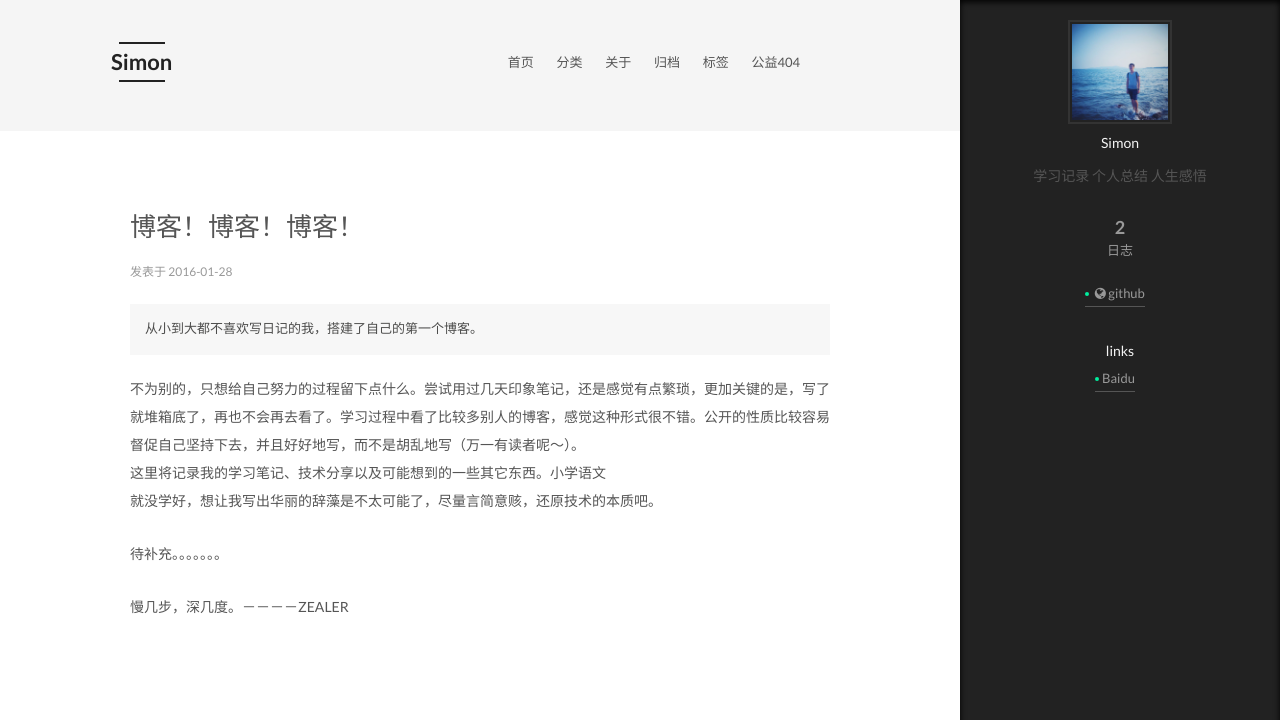
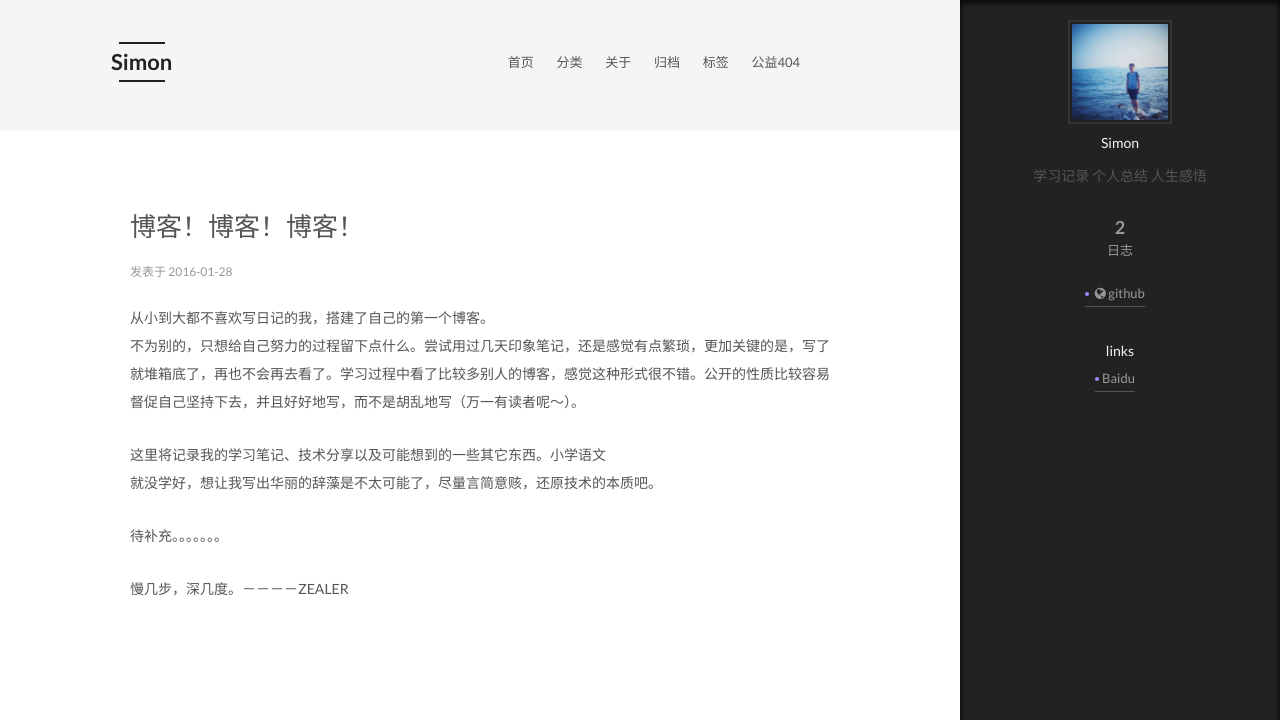
Before and after one commit to simonhgq/simonhgq, a plain HTML site: page index.html in a window 1280 px wide. Both pictures are taken after a click on the element 1217 px from the left and 742 px from the top of the page. Shown: the top 720 px of the page. Drawn offline with Linux system fonts and the light colour scheme.

Commit message:
Site updated: 2016-01-30 15:16:38

```diff
--- a/css/main.css
+++ b/css/main.css
@@ -1528,7 +1528,7 @@ pre .javascript .function {
   width: 4px;
   height: 4px;
   border-radius: 50%;
-  background: #01ee9e;
+  background: #9e8bff;
 }
 .sidebar-nav {
   margin: 0 0 20px;
--- a/index.html
+++ b/index.html
@@ -230,6 +230,15 @@
 
 
 
+
+
+
+
+
+
+
+
+
   <article class="post post-type-normal " itemscope itemtype="http://schema.org/Article">
 
 
@@ -284,8 +293,8 @@
 
 
 
-            <pre><code>从小到大都不喜欢写日记的我，搭建了自己的第一个博客。
-</code></pre><p>不为别的，只想给自己努力的过程留下点什么。尝试用过几天印象笔记，还是感觉有点繁琐，更加关键的是，写了就堆箱底了，再也不会再去看了。学习过程中看了比较多别人的博客，感觉这种形式很不错。公开的性质比较容易督促自己坚持下去，并且好好地写，而不是胡乱地写（万一有读者呢～）。<br>    这里将记录我的学习笔记、技术分享以及可能想到的一些其它东西。小学语文<br>就没学好，想让我写出华丽的辞藻是不太可能了，尽量言简意赅，还原技术的本质吧。</p>
+            <p>从小到大都不喜欢写日记的我，搭建了自己的第一个博客。<br>不为别的，只想给自己努力的过程留下点什么。尝试用过几天印象笔记，还是感觉有点繁琐，更加关键的是，写了就堆箱底了，再也不会再去看了。学习过程中看了比较多别人的博客，感觉这种形式很不错。公开的性质比较容易督促自己坚持下去，并且好好地写，而不是胡乱地写（万一有读者呢～）。</p>
+<p>这里将记录我的学习笔记、技术分享以及可能想到的一些其它东西。小学语文<br>就没学好，想让我写出华丽的辞藻是不太可能了，尽量言简意赅，还原技术的本质吧。</p>
 <p>待补充。。。。。。。</p>
 <p>慢几步，深几度。－－－－ZEALER</p>
 
```
Also changed, not shown: 2016/01/28/博客！博客！博客！/index.html (+9 -9 lines).
